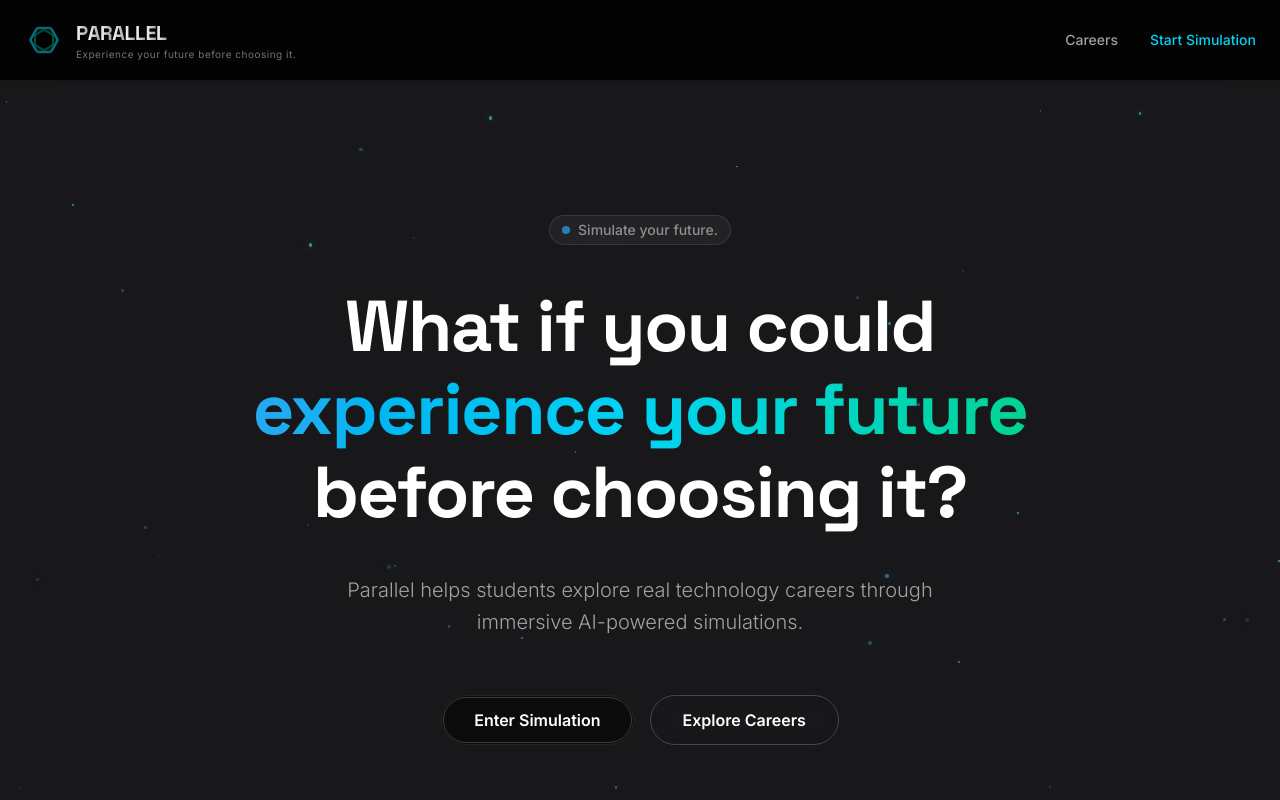
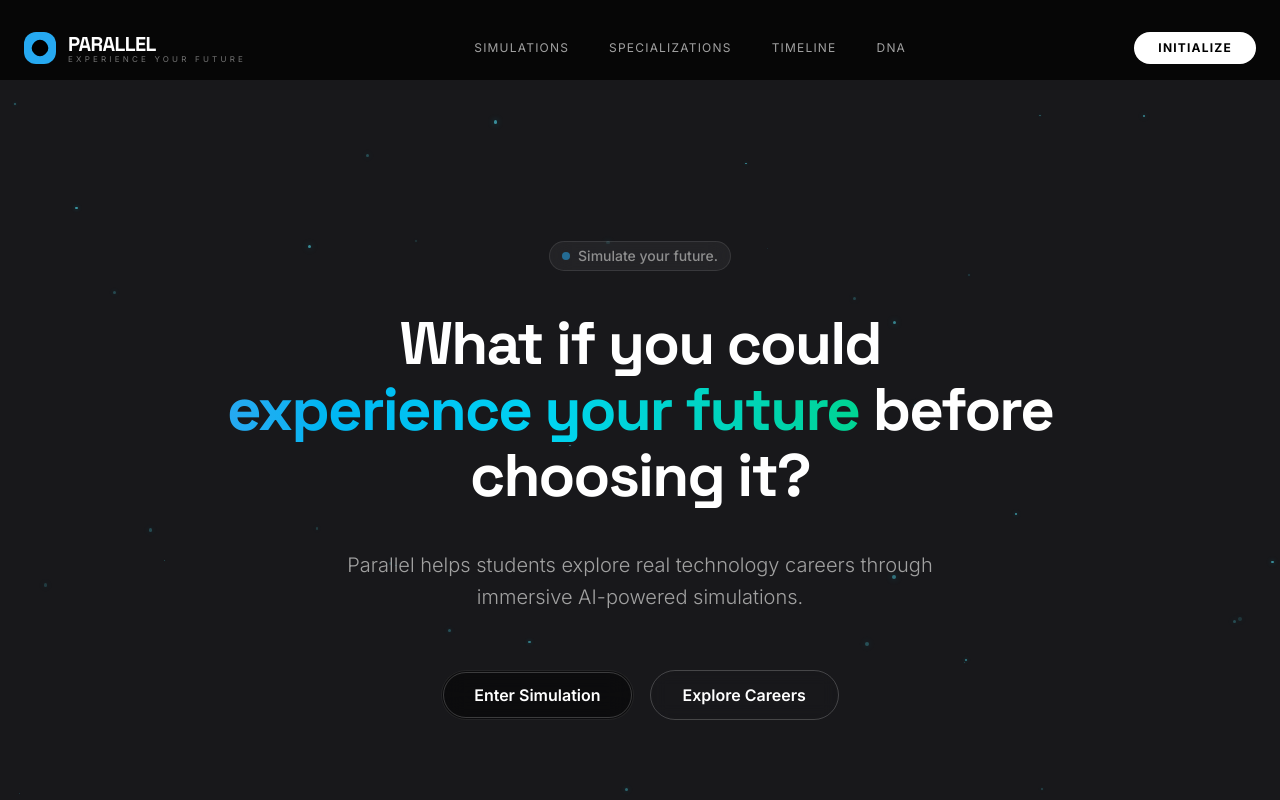
Before and after one commit to vikash-connect/Paraller, a Next.js app: page / in a window 1280 px wide. Shown: the top 800 px of the page. Built offline with nearby package versions, Linux system fonts and the light colour scheme.

Commit message:
style: refine global visual hierarchy and cinematic pacing

```diff
--- a/src/app/globals.css
+++ b/src/app/globals.css
@@ -113,7 +113,24 @@
 }
 
 .font-heading {
-  letter-spacing: -0.02em;
+  letter-spacing: -0.03em;
+  line-height: 1.1;
+}
+
+h1, .text-h1 {
+  @apply text-4xl md:text-5xl lg:text-6xl font-bold font-heading;
+}
+
+h2, .text-h2 {
+  @apply text-3xl md:text-4xl lg:text-5xl font-bold font-heading;
+}
+
+h3, .text-h3 {
+  @apply text-2xl md:text-3xl font-bold font-heading;
+}
+
+p {
+  @apply leading-relaxed opacity-90;
 }
 
 /* Lenis Smooth Scroll CSS */
--- a/src/app/page.tsx
+++ b/src/app/page.tsx
@@ -55,13 +55,12 @@ export default function Home() {
             initial={{ opacity: 0, y: 20 }}
             animate={{ opacity: 1, y: 0 }}
             transition={{ delay: 0.4, duration: 0.8 }}
-            className="text-4xl md:text-6xl lg:text-7xl font-bold dark:text-white text-center font-heading tracking-tight leading-[1.15] max-w-5xl"
+            className="text-4xl md:text-5xl lg:text-6xl font-bold dark:text-white text-center font-heading tracking-tight leading-[1.1] max-w-4xl"
           >
             What if you could <br className="hidden md:block" />
-            <span className="text-transparent bg-clip-text bg-gradient-to-r from-primary via-cyan-400 to-emerald-400 animate-gradient">
+            <span className="text-transparent bg-clip-text bg-gradient-to-r from-primary via-cyan-400 to-emerald-400">
               experience your future
             </span>{" "}
-            <br />
             before choosing it?
           </motion.h1>
 
@@ -104,10 +103,12 @@ export default function Home() {
       </AuroraBackground>
 
       {/* Features Section */}
-      <FeaturesSection />
+      <div className="py-48">
+        <FeaturesSection />
+      </div>
 
       {/* Career Paths Section */}
-      <section className="py-32 relative bg-black">
+      <section className="py-48 relative bg-black">
         <div className="absolute inset-0 bg-[radial-gradient(ellipse_at_center,rgba(50,50,255,0.05)_0%,black_70%)] pointer-events-none"></div>
         <div className="text-center mb-20 relative z-10 px-4">
           <motion.h2
@@ -127,7 +128,9 @@ export default function Home() {
       </section>
 
       {/* Timeline Section */}
-      <TimelinePreview />
+      <div className="py-48">
+        <TimelinePreview />
+      </div>
 
       {/* Final CTA Section */}
       <CTASection />
--- a/src/components/ui/navbar.tsx
+++ b/src/components/ui/navbar.tsx
@@ -1,72 +1,67 @@
 "use client";
-import React from "react";
-import { motion } from "framer-motion";
-import { Hexagon } from "lucide-react";
+import React, { useState, useEffect } from "react";
+import { motion, AnimatePresence } from "framer-motion";
 import Link from "next/link";
-
-const letterVariants = {
-  hidden: { opacity: 0, y: 10 },
-  visible: { opacity: 1, y: 0 }
-};
+import { useUserStore } from "@/store/user-store";
 
 export function Navbar() {
-  const brandName = "PARALLEL".split("");
+  const { name } = useUserStore();
+  const [scrolled, setScrolled] = useState(false);
+
+  useEffect(() => {
+    const handleScroll = () => {
+      setScrolled(window.scrollY > 20);
+    };
+    window.addEventListener("scroll", handleScroll);
+    return () => window.removeEventListener("scroll", handleScroll);
+  }, []);
 
   return (
     <motion.nav
-      initial={{ y: -100, opacity: 0 }}
-      animate={{ y: 0, opacity: 1 }}
-      transition={{ duration: 0.8, ease: "easeOut" }}
-      className="fixed top-0 left-0 right-0 z-50 bg-black/40 backdrop-blur-xl border-b border-white/5"
+      initial={{ y: -100 }}
+      animate={{ y: 0 }}
+      className={`fixed top-0 left-0 right-0 z-[100] transition-all duration-500 border-b ${
+        scrolled
+          ? "bg-black/60 backdrop-blur-xl border-white/10 py-4 shadow-2xl"
+          : "bg-transparent border-transparent py-8"
+      }`}
     >
-      <div className="max-w-7xl mx-auto px-6 h-20 flex items-center justify-between">
-
-        {/* Logo & Brand Area */}
-        <Link href="/" className="flex items-center gap-3 group relative">
-          {/* Futuristic Icon */}
-          <div className="relative flex items-center justify-center w-10 h-10">
-            <Hexagon className="absolute text-cyan-400 opacity-50 group-hover:opacity-100 transition-opacity duration-500 w-8 h-8 rotate-90" />
-            <Hexagon className="absolute text-emerald-400/50 w-6 h-6 animate-pulse group-hover:scale-110 transition-transform duration-500" />
-            <div className="absolute inset-0 bg-cyan-500/20 blur-xl opacity-0 group-hover:opacity-100 transition-opacity duration-500" />
+      <div className="max-w-7xl mx-auto px-6 flex items-center justify-between">
+        <Link href="/" className="flex items-center gap-3 group">
+          <div className="w-8 h-8 rounded-lg bg-primary flex items-center justify-center shadow-[0_0_20px_rgba(var(--primary),0.5)] group-hover:rotate-12 transition-transform duration-500">
+            <div className="w-4 h-4 bg-black rounded-sm rotate-45" />
           </div>
-
           <div className="flex flex-col">
-            {/* Animated Text Reveal */}
-            <div className="flex overflow-hidden">
-              {brandName.map((letter, i) => (
-                <motion.span
-                  key={i}
-                  variants={letterVariants}
-                  initial="hidden"
-                  animate="visible"
-                  transition={{ delay: 0.2 + (i * 0.05), type: "spring", stiffness: 150 }}
-                  className="font-heading font-bold text-xl tracking-widest text-transparent bg-clip-text bg-gradient-to-r from-white to-neutral-400 group-hover:to-cyan-400 transition-all duration-500"
-                >
-                  {letter}
-                </motion.span>
-              ))}
-            </div>
-            {/* Brand Statement (Hidden on Mobile) */}
-            <motion.span
-              initial={{ opacity: 0 }}
-              animate={{ opacity: 1 }}
-              transition={{ delay: 0.8, duration: 1 }}
-              className="text-[10px] font-mono text-neutral-500 hidden sm:block tracking-wider"
-            >
-              Experience your future before choosing it.
-            </motion.span>
+            <span className="text-xl font-bold font-heading tracking-tighter text-white group-hover:text-primary transition-colors">PARALLEL</span>
+            <span className="text-[8px] font-mono tracking-[0.4em] text-neutral-500 uppercase leading-none">Experience Your Future</span>
           </div>
         </Link>
 
-        {/* Minimal Nav Items */}
-        <div className="flex items-center gap-8">
-          <Link href="/#timeline" className="text-sm font-medium text-neutral-400 hover:text-white transition-colors duration-300">
-            Careers
-          </Link>
-          <Link href="/onboarding" className="text-sm font-medium text-cyan-400 hover:text-cyan-300 transition-colors duration-300 relative group">
-            Start Simulation
-            <div className="absolute -bottom-1 left-0 w-0 h-px bg-cyan-400 group-hover:w-full transition-all duration-300" />
-          </Link>
+        <div className="hidden md:flex items-center gap-10">
+          {["Simulations", "Specializations", "Timeline", "DNA"].map((item) => (
+            <Link
+              key={item}
+              href={`/${item.toLowerCase()}`}
+              className="text-xs font-mono tracking-widest text-neutral-400 hover:text-white transition-colors uppercase"
+            >
+              {item}
+            </Link>
+          ))}
+        </div>
+
+        <div className="flex items-center gap-6">
+          {name ? (
+            <div className="flex items-center gap-3 px-4 py-2 rounded-full bg-white/5 border border-white/10">
+              <div className="w-2 h-2 rounded-full bg-primary animate-pulse" />
+              <span className="text-xs font-mono text-white tracking-widest">{name.toUpperCase()}</span>
+            </div>
+          ) : (
+            <Link href="/onboarding">
+              <button className="px-6 py-2 rounded-full bg-white text-black text-xs font-bold hover:bg-neutral-200 transition-all uppercase tracking-widest">
+                Initialize
+              </button>
+            </Link>
+          )}
         </div>
       </div>
     </motion.nav>
```
